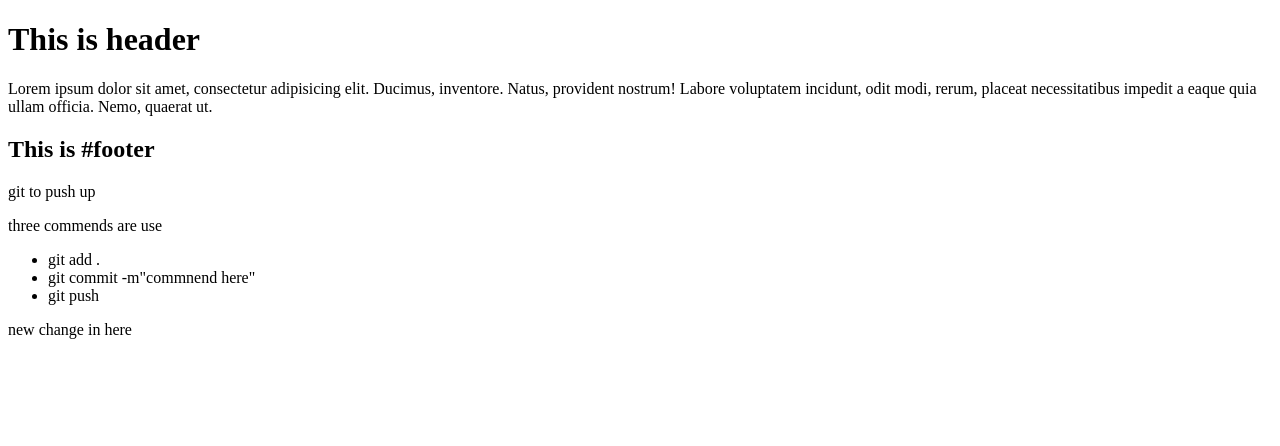
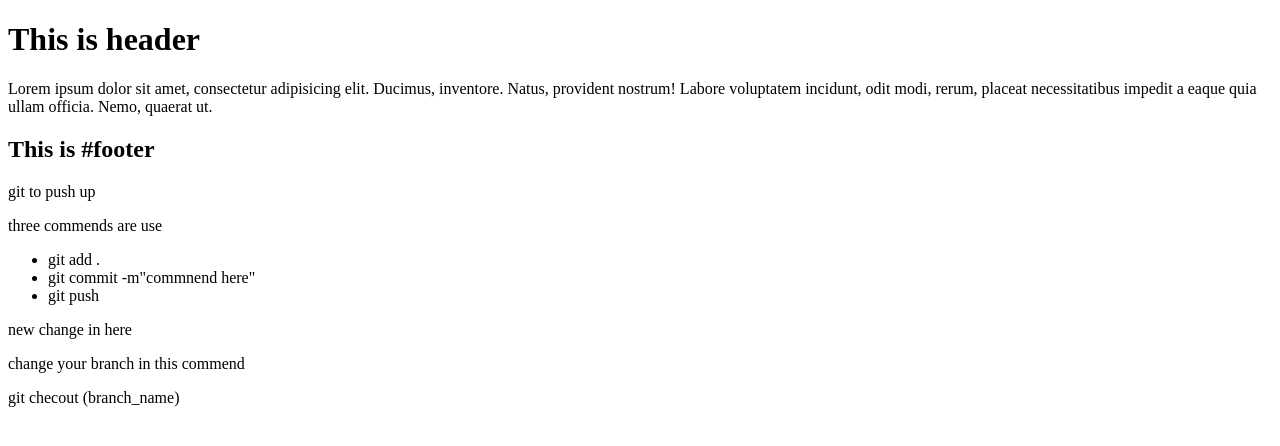
Before and after one commit to asimahnaf/testing-testing-purpose, a plain HTML site: page project_01/index.html in a window 1280 px wide. Drawn offline with Linux system fonts and the light colour scheme.

Commit message:
this another change

```diff
--- a/project_01/index.html
+++ b/project_01/index.html
@@ -22,7 +22,11 @@
     <li>git commit -m"commnend here"</li>
     <li>git push</li>
   </ul>
-    <div><p>new change in here</p><div>
+    <div><p>new change in here</p>
+      <p>change your branch in this commend</p>
+      <p>git checout (branch_name)</p>
+      <div>
+
   </body>
 
 
```
